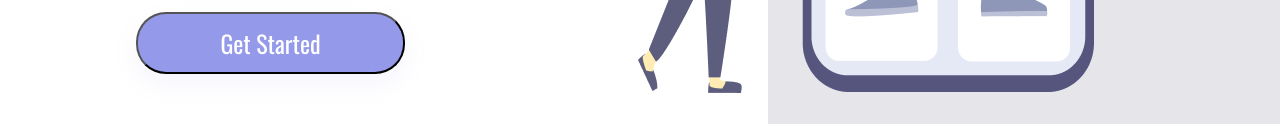
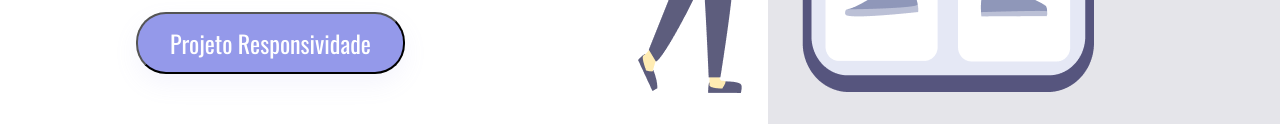
Before and after one commit to victoralmeidas/Easy-Shopping, a plain HTML site: page index.html in a window 1280 px wide. Shown: the part 751-875 px from the top of the page. Drawn offline with nearby package versions, Linux system fonts and the light colour scheme.

Commit message:
Alteração Title

```diff
--- a/index.html
+++ b/index.html
@@ -18,7 +18,7 @@
 
             <p>Lorem ipsum dolor sit amet consectetur adipisicing elit. Fugiat maxime corporis neque commodi aliquid nam magnam quis cumque doloremque animi dolorum atque laboriosam assumenda expedita, minima odio ratione mollitia temporibus.</p>
 
-            <button>Get Started</button>
+            <button>Projeto Responsividade</button>
         </section>
 
         <section class="container-right">
```
